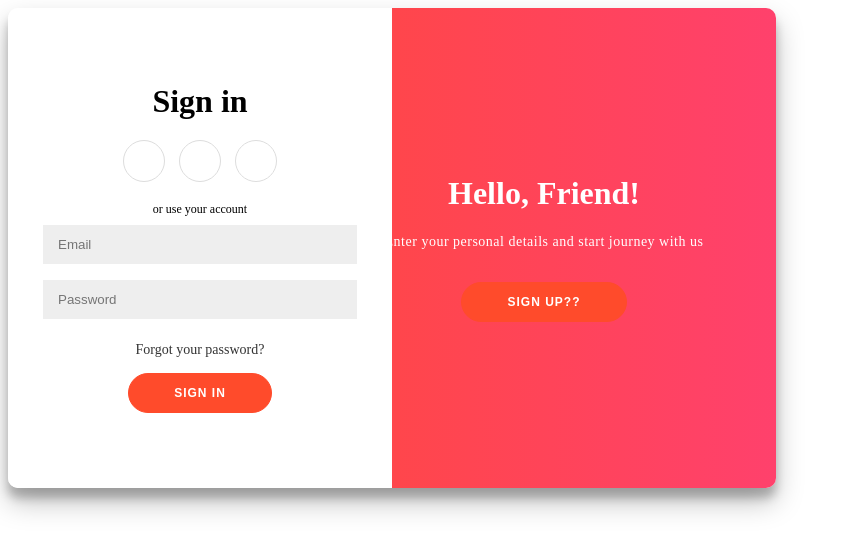
After one commit to aseth99/WebServer, a Flask app: page /testing in a window 1280 px wide. The commit adds this page. Shown: the top 553 px of the page, without its empty margins (0-851 px from the left). Run offline with Flask 2, Linux system fonts and the light colour scheme.

```diff
--- a/app.py
+++ b/app.py
@@ -1,45 +1,51 @@
-from flask import Flask, render_template, request
+from flask import Flask, render_template, request, flash
 from functions_KKM import *
 from functions_twitter import *
 from functionsFilter import *
 import os
 
 app = Flask(__name__)
+app.secret_key = 'random string'
 
 @app.route("/filter", methods=['POST'])
 def filterTweets():
+	words = []
+	word1 = request.form['keyword1']
+	if word1 != '':
+		words.append(word1)
+	word2 = request.form['keyword2']
+	if word2 != '':
+		words.append(word2)
+	word3 = request.form['keyword3']
+	if word3 != '':
+		words.append(word3)
+	word4 = request.form['keyword4']
+	if word4 != '':
+		words.append(word4)
+
+	if not words:
+
+		flash("no words specified!! no filter ran")
+		return render_template('filter.html')
 
 	if request.form['filterbtn'] == 'input':
 		account = request.form['projectFilepath']
-		words = []
-		word1 = request.form['keyword1']
-		if word1 != '':
-			words.append(word1)
-		word2 = request.form['keyword2']
-		if word2 != '':
-			words.append(word2)
-		word3 = request.form['keyword3']
-		if word3 != '':
-			words.append(word3)
-		word4 = request.form['keyword4']
-		if word4 != '':
-			words.append(word4)
 
-		if not words:
-			return render_template('testing.html')
 		if account == '':
-			return render_template('testing.html')
+			error = "hehe wassup"
+			return render_template('testing.html', error = error)
 
 		handleFilter(account, words)
 
 	elif request.form['filterbtn'] == 'KKM':
-		return render_template('testing.html')
+		error = "hehe wassup"
+		return render_template('testing.html', error = error)
+
 
 	elif request.form['filterbtn'] == 'CSK':
-		return render_template('testing.html')
-
-
-
+		error = "hehe wassup"
+		flash("heheheh")
+		return render_template('testing.html', error = error)
 
 	return render_template('filter.html')
 
--- /dev/null
+++ b/templates/testing.html
@@ -0,0 +1,283 @@
+<!DOCTYPE html>
+
+<!-- <link rel="stylesheet" type="text/css" href="style.css" /> -->
+
+<style>
+  h1 {
+    font-weight: bold;
+    margin: 0;
+}
+
+p {
+    font-size: 14px;
+    font-weight: 100;
+    line-height: 20px;
+    letter-spacing: 0.5px;
+    margin: 20px 0 30px;
+}
+
+span {
+    font-size: 12px;
+}
+
+a {
+    color: #333;
+    font-size: 14px;
+    text-decoration: none;
+    margin: 15px 0;
+}
+
+button {
+    border-radius: 20px;
+    border: 1px solid #ff4b2b;
+    background-color: #ff4b2b;
+    color: #ffffff;
+    font-size: 12px;
+    font-weight: bold;
+    padding: 12px 45px;
+    letter-spacing: 1px;
+    text-transform: uppercase;
+    transition: transform 80ms ease-in;
+}
+
+button:active {
+    transform: scale(0.95);
+}
+
+button:focus {
+    outline: none;
+}
+
+button.ghost {
+    background-color: transparent;
+    border-color: #ffffff;
+}
+
+form {
+    background-color: #ffffff;
+    display: flex;
+    align-items: center;
+    justify-content: center;
+    flex-direction: column;
+    padding: 0 50px;
+    height: 100%;
+    text-align: center;
+}
+
+input {
+    background-color: #eee;
+    border: none;
+    padding: 12px 15px;
+    margin: 8px 0;
+    width: 100%;
+}
+
+.social-container {
+    margin: 20px 0;
+}
+
+.social-container a {
+    border: 1px solid #dddddd;
+    border-radius: 50%;
+    display: inline-flex;
+    justify-content: center;
+    align-items: center;
+    margin: 0 5px;
+    height: 40px;
+    width: 40px;
+}
+
+.container {
+    background-color: #ffffff;
+    border-radius: 10px;
+    box-shadow: 0 14px 28px rgba(0, 0, 0, 0.25), 0 10px 10px rgba(0, 0, 0, 0.22);
+    position: relative;
+    overflow: hidden;
+    width: 768px;
+    max-width: 100%;
+    min-height: 480px;
+}
+
+.form-container {
+    position: absolute;
+    top: 0;
+    height: 100%;
+    transition: all 0.6s ease-in-out;
+}
+
+.sign-in-container {
+    left: 0;
+    width: 50%;
+    z-index: 2;
+}
+
+.sign-up-container {
+    left: 0;
+    width: 50%;
+    opacity: 0;
+    z-index: 1;
+}
+
+.container.right-panel-active .sign-in-container {
+    transform: translateX(100%);
+}
+
+.container.right-panel-active .sign-up-container {
+    transform: translateX(100%);
+    opacity: 1;
+    z-index: 5;
+    animation: show 0.6s;
+}
+
+@keyframes show {
+    0%,
+    49.99% {
+        opacity: 0;
+        z-index: 1;
+    }
+
+    50%,
+    100% {
+        opacity: 1;
+        z-index: 5;
+    }
+}
+
+.overlay-container {
+    position: absolute;
+    top: 0;
+    left: 50%;
+    width: 50%;
+    height: 100%;
+    overflow: hidden;
+    transition: transform 0.6s ease-in-out;
+    z-index: 100;
+}
+
+.container.right-panel-active .overlay-container {
+    transform: translateX(-100%);
+}
+
+.overlay {
+    background: #ff416c;
+    background: -webkit-linear-gradient(to right, #ff4b2b, #ff416c);
+    background: linear-gradient(to right, #ff4b2b, #ff416c);
+    background-repeat: no-repeat;
+    background-size: cover;
+    background-position: 0 0;
+    color: #ffffff;
+    position: relative;
+    left: -100%;
+    height: 100%;
+    width: 200%;
+    transform: translateX(0);
+    transition: transform 0.6s ease-in-out;
+}
+
+.container.right-panel-active .overlay {
+    transform: translateX(50%);
+}
+
+.overlay-panel {
+    position: absolute;
+    display: flex;
+    align-items: center;
+    justify-content: center;
+    flex-direction: column;
+    padding: 0 40px;
+    text-align: center;
+    top: 0;
+    height: 100%;
+    width: 50%;
+    transform: translateX(0);
+    transition: transform 0.6s ease-in-out;
+}
+
+.overlay-left {
+    transform: translateX(-20%);
+}
+
+.container.right-panel-active .overlay-left {
+    transform: translateX(0);
+}
+
+.overlay-right {
+    right: 0;
+    transform: translateX(0);
+}
+
+.container.right-panel-active .overlay-right {
+    transform: translateX(20%);
+}
+</style>
+
+<div class="container" id="container">
+  <div class="form-container sign-up-container">
+    <form action="#" method="post" id="test1">
+        <h1>Create Account</h1>
+        <div class="social-container">
+            <a href="#" class="social"><i class="fab fa-facebook-f"></i></a>
+            <a href="#" class="social"><i class="fab fa-google-plus-g"></i></a>
+            <a href="#" class="social"><i class="fab fa-linkedin-in"></i></a>
+        </div>
+        <span>or use your email for registration</span>
+        <input type="text" placeholder="Name" />
+        <input type="email" placeholder="Email" />
+        <input type="password" placeholder="Password" />
+        <button>Sign Up</button>
+    </form>
+  </div>
+  <div class="form-container sign-in-container">
+    <form action="#" method="post" id="test2">
+        <h1>Sign in</h1>
+        <div class="social-container">
+            <a href="#" class="social"><i class="fab fa-facebook-f"></i></a>
+            <a href="#" class="social"><i class="fab fa-google-plus-g"></i></a>
+            <a href="#" class="social"><i class="fab fa-linkedin-in"></i></a>
+        </div>
+        <span>or use your account</span>
+        <input type="email" placeholder="Email" />
+        <input type="password" placeholder="Password" />
+        <a href="#">Forgot your password?</a>
+        <button>Sign In</button>
+    </form>
+  </div>
+
+  <div class="overlay-container">
+    <div class="overlay">
+        <div class="overlay-panel overlay-left">
+            <h1>Welcome Back!</h1>
+            <p>
+                To keep connected with us please login with your personal info
+            </p>
+            <button id= "signIn" type="button" onclick="someFunc2()">Sign In??</button>
+            <script>
+              function someFunc2(){
+                const signInButton = document.getElementById('signIn');
+                const container = document.getElementById('container');
+
+                signInButton.addEventListener('click', () => {
+                    container.classList.remove('right-panel-active');
+                });
+              }
+            </script>
+        </div>
+        <div class="overlay-panel overlay-right">
+            <h1>Hello, Friend!</h1>
+            <p>Enter your personal details and start journey with us</p>
+            <button id="signUp" type="button" onclick="someFunc()">Sign Up??</button>
+            <script>
+              function someFunc(){
+                const signUpButton = document.getElementById('signUp');
+                const container = document.getElementById('container');
+
+                signUpButton.addEventListener('click', () => {
+                    container.classList.add('right-panel-active');
+                });
+              }
+            </script>
+        </div>
+    </div>
+  </div>
+
+</div>
```
Also changed, not shown: templates/filter.html (+6 -1 lines).
